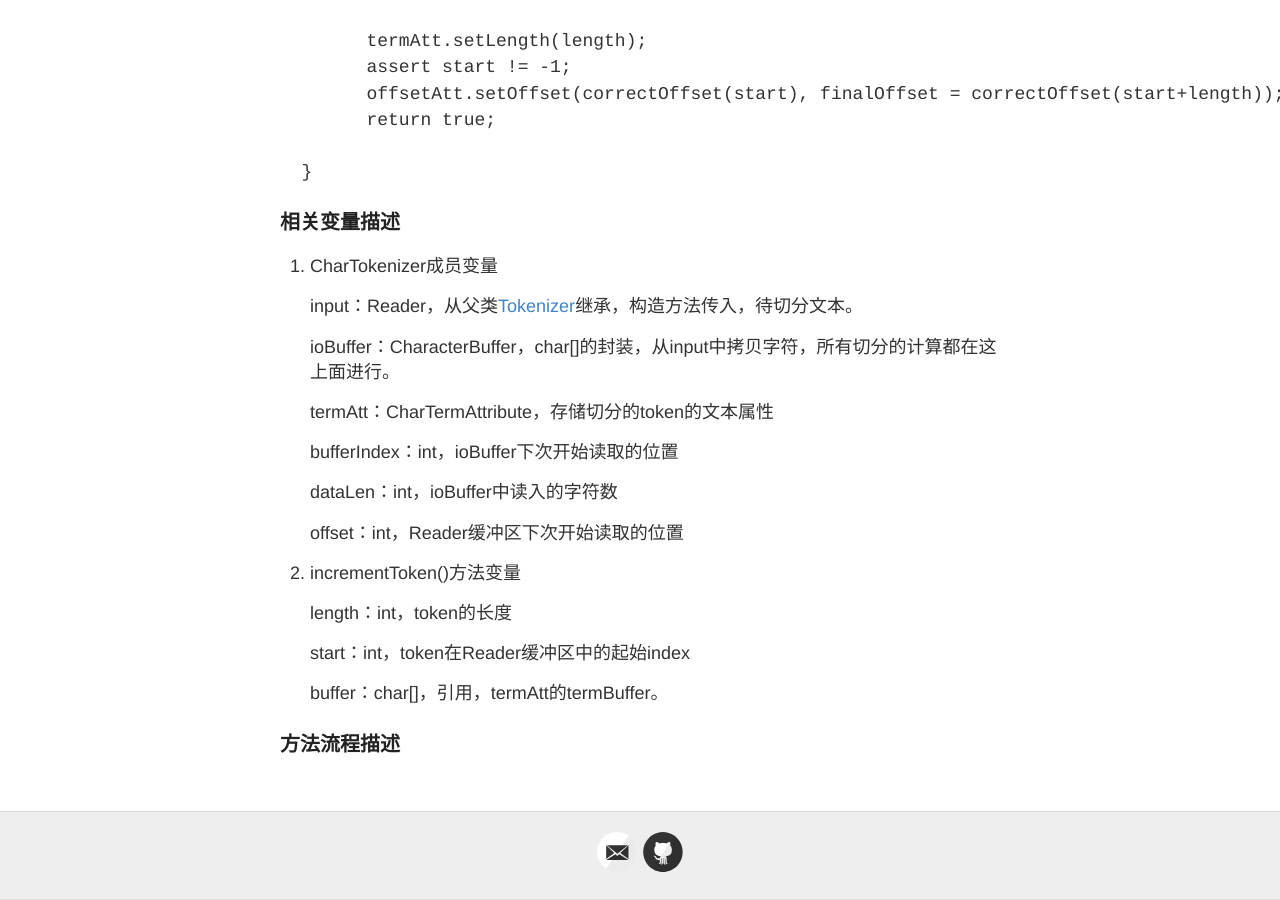
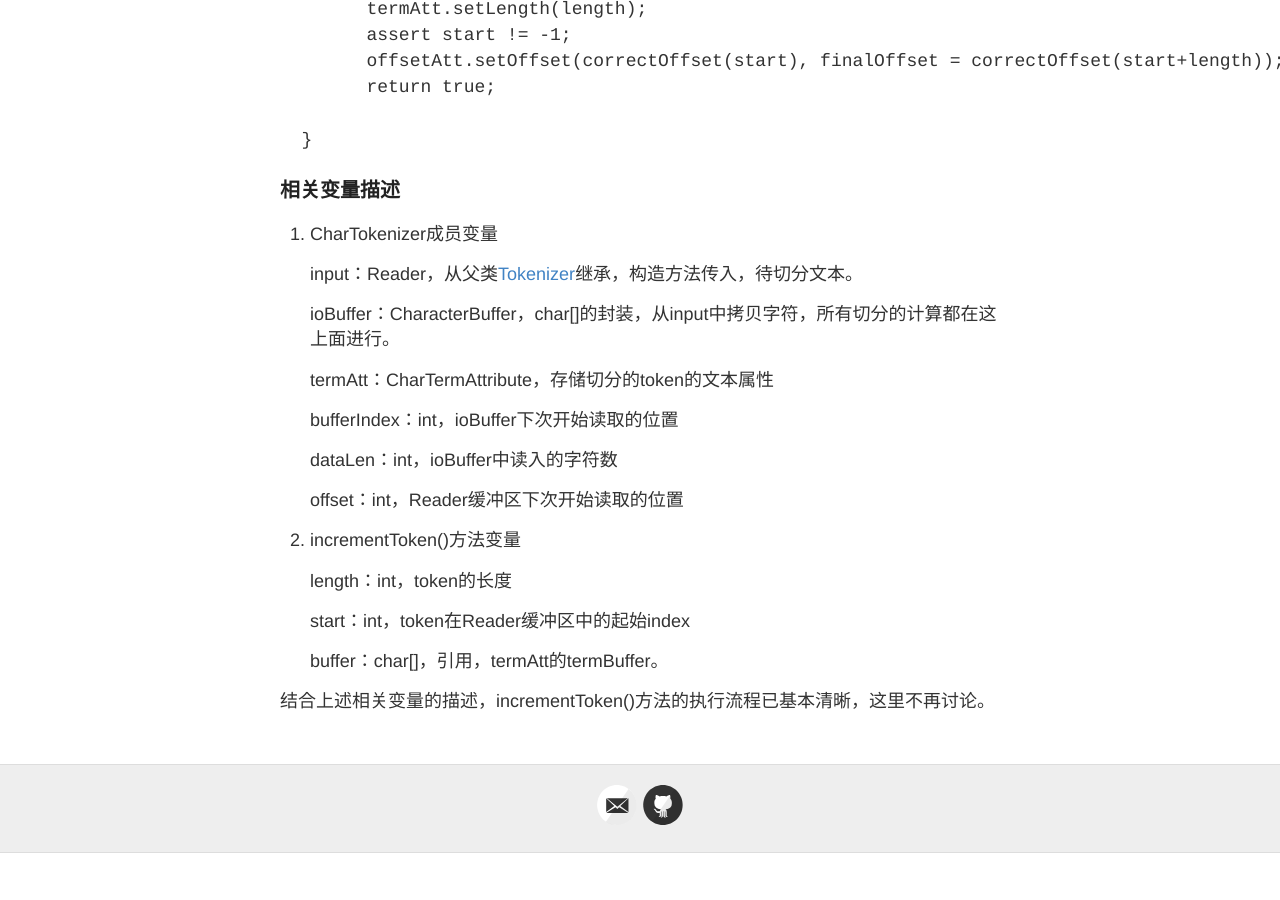
Before and after one commit to CC213/cc213.github.io, a Jekyll site: the page built from _posts/2015-02-03-Lucene分词器.md, in a window 1280 px wide and 900 px high, scrolled down 3476 px. Built offline with Jekyll 4.4.1, drawn with Linux system fonts in a browser that asks for light colours; nearby versions of some CDN libraries; Markdown is read by kramdown in place of the engine named in the settings; comment, search, counter and statistics services are not loaded; after the commit the page ends 4329 px from its top, so only the background shows below that; some of the changed text lies outside the part shown.

Commit message:
no message

```diff
--- a/_posts/2015-02-03-Lucene分词器.md
+++ b/_posts/2015-02-03-Lucene分词器.md
@@ -122,4 +122,4 @@ CharTokenizer使用指定的字符作为分隔符，将待切分的文本分割
 
 	buffer：char[]，引用，termAtt的termBuffer。
 
-### 方法流程描述
+结合上述相关变量的描述，incrementToken()方法的执行流程已基本清晰，这里不再讨论。
```
Also changed, not shown: other parts of _posts/2015-02-03-Lucene分词器.md (+1 -1 lines).
